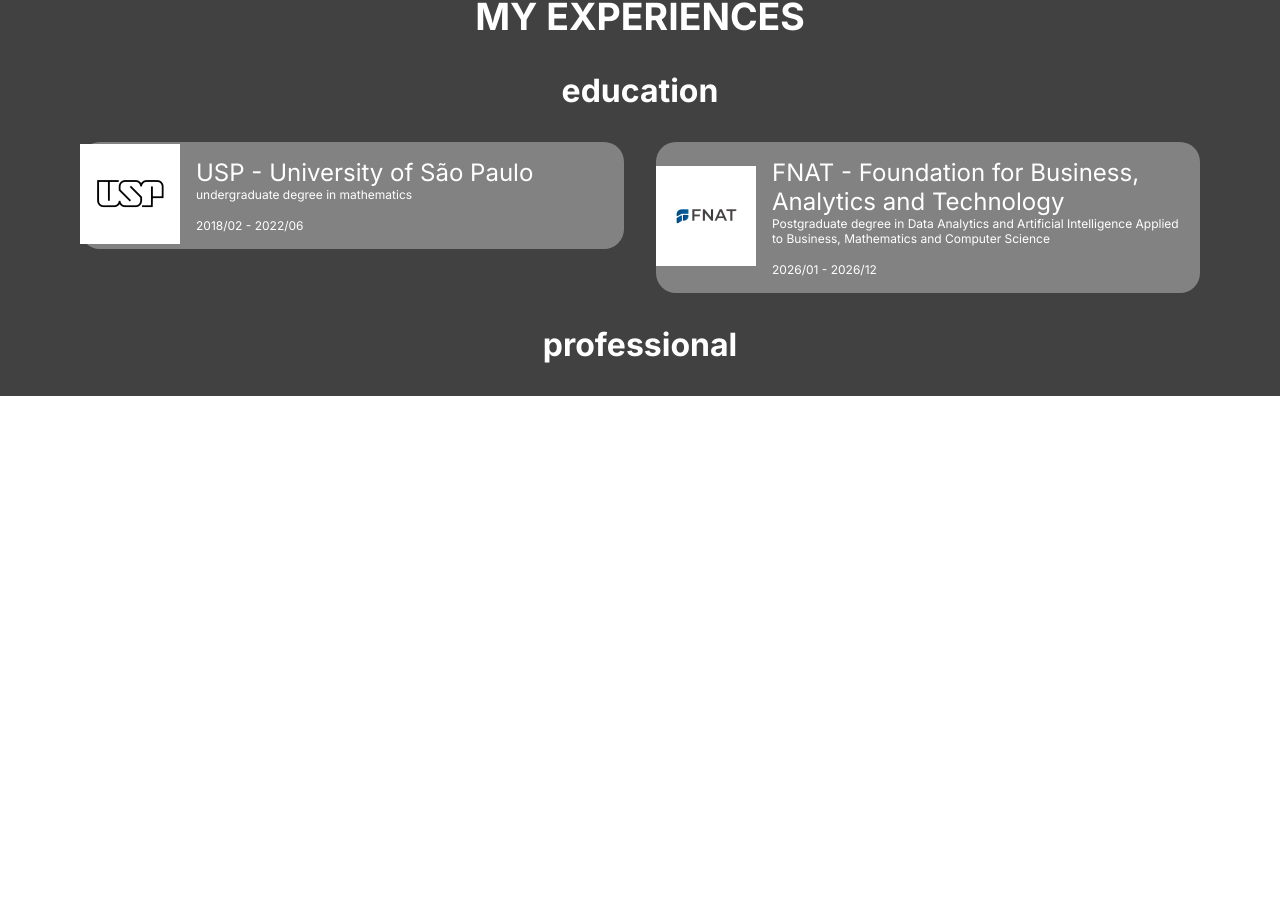
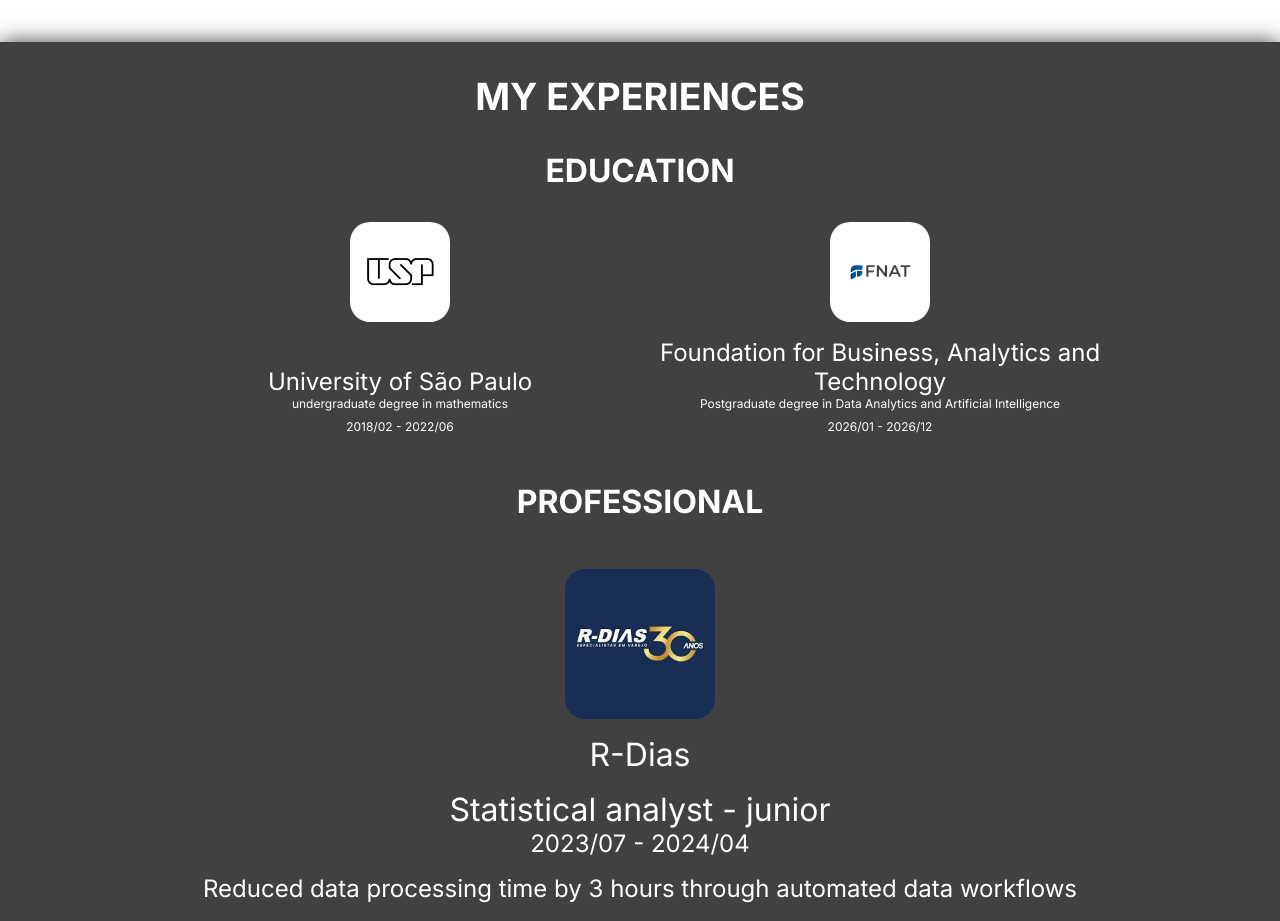
Before and after one commit to TulioInoue/portofolio, a React (Vite) app: page / in a window 1280 px wide. Shown: the part 1256-2177 px from the top of the page. Before the commit the page ends 1652 px from the top, so only its background shows below. Built offline with nearby package versions, Linux system fonts and the light colour scheme; some icons are missing.

Commit message:
Finishing Experience.jsx.

```diff
--- a/src/app/about/About.module.css
+++ b/src/app/about/About.module.css
@@ -21,13 +21,13 @@
 .about__content {
   grid-row: 2;
   grid-column: 2;
-  padding: 0rem clamp(2rem, 10vw, 5rem);
+  padding: 0rem clamp(2rem, 10vw, 10rem);
 }
 
 .about__description {
   grid-row: 3;
   grid-column: 2;
-  padding: 0rem clamp(2rem, 10vw, 5rem);
+  padding: 0rem clamp(2rem, 10vw, 10rem);
   font-size: 1.5rem;
   height: 100%;
   color: var(--text-color);
--- a/src/app/experience/Experience.jsx
+++ b/src/app/experience/Experience.jsx
@@ -27,6 +27,11 @@
       </div>
       <div className={style.experience__professional}>
         <h4>professional</h4>
+        <div className={style.experience__professional__cards}>
+          {professionalExperience.map((experience) => (
+            <ProfessionalCard key={experience.id} {...experience} />
+          ))}
+        </div>
       </div>
     </section>
   );
--- a/src/app/experience/Experience.module.css
+++ b/src/app/experience/Experience.module.css
@@ -1,4 +1,5 @@
 #experience {
+  margin: 2rem 0rem;
   width: 100%;
   height: 100%;
   background-color: var(--text-color);
@@ -8,11 +9,13 @@
   gap: 2rem;
   align-items: center;
   padding: 2rem clamp(2rem, 10vw, 5rem);
+  box-shadow: 0px 0px 20px var(--text-color);
 }
 
 #experience h4 {
   font-size: 2rem;
   text-align: center;
+  text-transform: uppercase;
 }
 
 .experience__header {
@@ -34,6 +37,29 @@
 .experience__education_cards {
   width: 100%;
   height: 100%;
+  display: grid;
+  grid-template-columns: 1fr 1fr;
+  padding: 0 5rem;
+}
+
+.experience__professional {
   display: flex;
+  flex-direction: column;
+  gap: 2rem;
+  align-items: center;
+}
+
+.experience__professional__cards {
+  display: flex;
+  flex-direction: column;
+  align-items: center;
   gap: 2rem;
 }
+
+@media (max-width: 1000px) {
+  .experience__education_cards {
+    padding: 0px;
+    grid-template-columns: 1fr;
+    gap: 2rem;
+  }
+}
--- a/src/app/experience/components/educationalCard/EducationalCard.module.css
+++ b/src/app/experience/components/educationalCard/EducationalCard.module.css
@@ -1,22 +1,30 @@
 .educationalCard {
-  display: flex;
   width: 100%;
   height: 100%;
+  display: flex;
+  flex-direction: column;
   align-items: center;
-  background-color: var(--text-gray-color);
+  background-color: unset;
+  text-align: center;
   border-radius: 20px;
+}
+
+.educationalCard__header {
+  height: 100%;
+  display: flex;
 }
 
 .educationalCard__header img {
   width: 100px;
   height: 100px;
+  border-radius: 20px;
 }
 
 .educationalCard__body {
   padding: 1rem;
   display: flex;
   flex-direction: column;
-  gap: 1rem;
+  gap: 0.5rem;
 }
 
 .educationalCard__body_name {
@@ -27,3 +35,7 @@
 .educationalCard__body span {
   font-size: 0.75rem;
 }
+
+.educationalCard__body span::first-letter {
+  text-transform: uppercase;
+}
--- a/src/app/experience/components/professionalCard/ProfessionalCard.jsx
+++ b/src/app/experience/components/professionalCard/ProfessionalCard.jsx
@@ -1,5 +1,21 @@
 import style from "./ProfessionalCard.module.css";
 
-const ProfessionalCard = () => {};
+import JobDescription from "./jobdescription/JobDescription";
+
+const ProfessionalCard = ({ name, img, periods }) => {
+  return (
+    <div className={style.professionalCard}>
+      <div className={style.professionalCard__header}>
+        <img src={img} alt={name} />
+        <p>{name}</p>
+      </div>
+      <div className={style.professionalCard__descriptions}>
+        {periods.map((period) => (
+          <JobDescription key={period.id} {...period} />
+        ))}
+      </div>
+    </div>
+  );
+};
 
 export default ProfessionalCard;
--- a/src/app/experience/components/professionalCard/ProfessionalCard.module.css
+++ b/src/app/experience/components/professionalCard/ProfessionalCard.module.css
@@ -0,0 +1,29 @@
+.professionalCard {
+  display: flex;
+  flex-direction: column;
+  align-items: center;
+}
+
+.professionalCard__header {
+  display: flex;
+  flex-direction: column;
+  gap: 1rem;
+  padding: 1rem;
+}
+
+.professionalCard__header img {
+  width: 150px;
+  height: 150px;
+  border-radius: 20px;
+}
+
+.professionalCard__header p {
+  font-size: 2rem;
+  text-align: center;
+}
+
+.professionalCard__descriptions {
+  display: flex;
+  flex-direction: column;
+  gap: 1.5rem;
+}
--- /dev/null
+++ b/src/app/experience/components/professionalCard/jobdescription/JobDescription.jsx
@@ -0,0 +1,25 @@
+import style from "./JobDescription.module.css";
+
+const JobDescription = ({ level, role, startDate, endDate, description }) => {
+  return (
+    <div className={style.jobdescription}>
+      <div className={style.jobdescription__position}>
+        <p>
+          {role} - {level}
+        </p>
+      </div>
+      <div className={style.jobdescription__date}>
+        <p>
+          {startDate} - {endDate}
+        </p>
+      </div>
+      <ul className={style.jobdescription__achievements}>
+        {description.map((item) => (
+          <li>{item}</li>
+        ))}
+      </ul>
+    </div>
+  );
+};
+
+export default JobDescription;
--- /dev/null
+++ b/src/app/experience/components/professionalCard/jobdescription/JobDescription.module.css
@@ -0,0 +1,24 @@
+.jobdescription {
+  display: flex;
+  flex-direction: column;
+  align-items: center;
+}
+
+.jobdescription__position {
+  text-align: center;
+  font-size: 2rem;
+}
+
+.jobdescription__date {
+  font-size: 1.5rem;
+}
+
+.jobdescription__achievements {
+  display: flex;
+  flex-direction: column;
+  gap: 1rem;
+  text-align: center;
+  padding: 1rem;
+  font-size: 1.5rem;
+  list-style: none;
+}
--- a/src/app/experience/experiences.js
+++ b/src/app/experience/experiences.js
@@ -1,7 +1,7 @@
 const educationalExperience = [
   {
     id: 1,
-    name: "USP - University of São Paulo",
+    name: "University of São Paulo",
     degree: "undergraduate degree in mathematics",
     img: "images/institution/usp.jpg",
     startDate: "2018/02",
@@ -9,9 +9,8 @@
   },
   {
     id: 2,
-    name: "FNAT - Foundation for Business, Analytics and Technology",
-    degree:
-      "Postgraduate degree in Data Analytics and Artificial Intelligence Applied to Business, Mathematics and Computer Science",
+    name: "Foundation for Business, Analytics and Technology",
+    degree: "Postgraduate degree in Data Analytics and Artificial Intelligence", // Applied to Business, Mathematics and Computer Science
     img: "/images/institution/fnat.jpg",
     startDate: "2026/01",
     endDate: "2026/12",
--- a/src/app/tech/Tech.module.css
+++ b/src/app/tech/Tech.module.css
@@ -1,6 +1,6 @@
 #tech {
   width: 100%;
-  padding: 2rem clamp(2rem, 10vw, 5rem);
+  padding: 2rem clamp(2rem, 10vw, 10rem);
   color: var(--text-color);
   display: flex;
   flex-direction: column;
@@ -36,6 +36,7 @@
 
 .tech__body__cards__field h4 {
   font-size: 2rem;
+  text-align: center;
 }
 
 .tech__body__cards_field_content {
```
